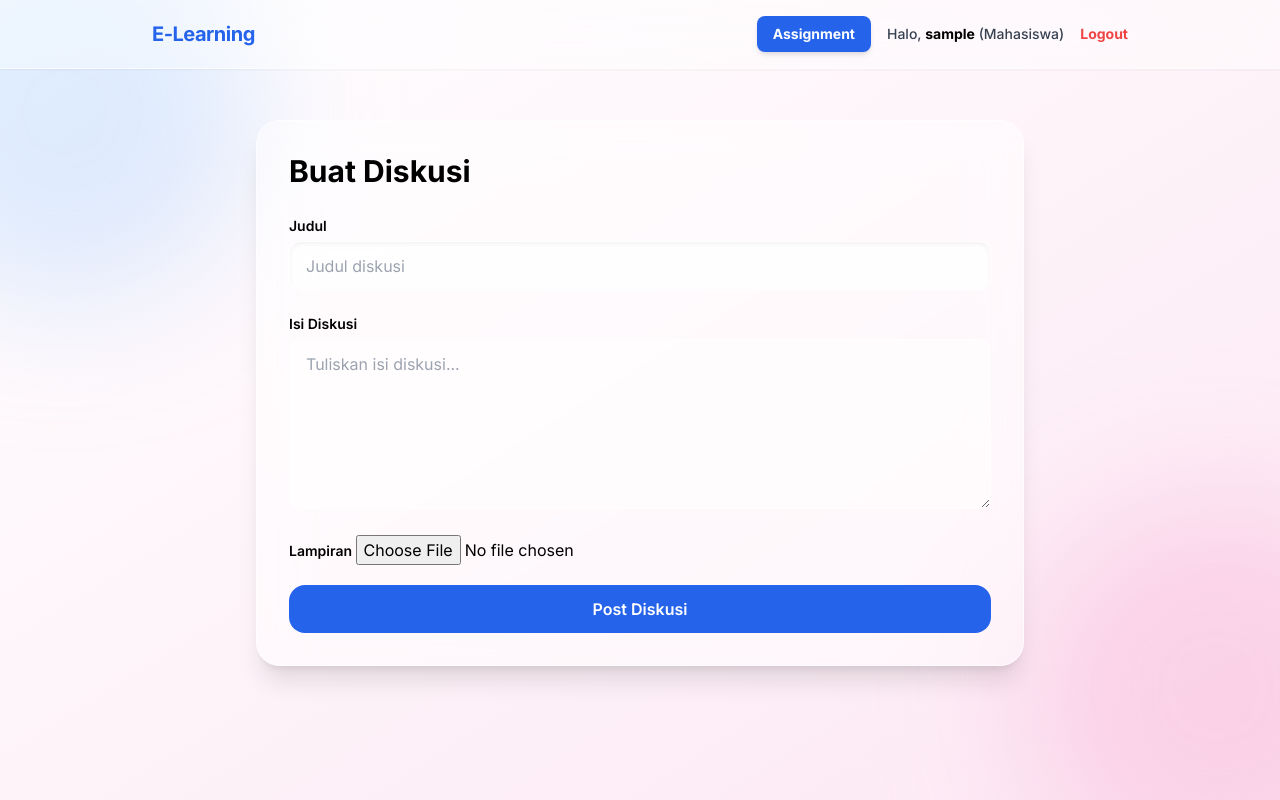
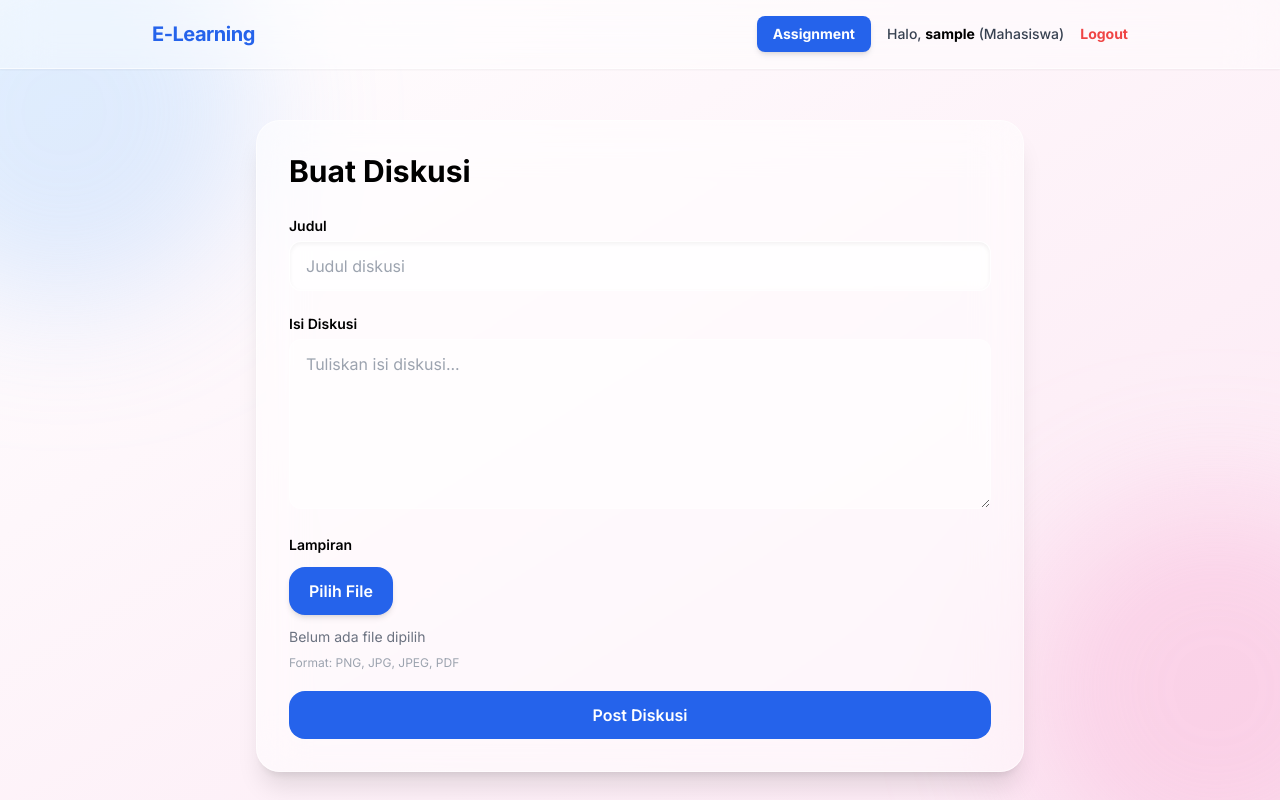
Before and after one commit to nathanaeru/PKPL26_10_PhiLia093, a Django app: page /create/ in a window 1280 px wide. Run offline with Django 5.2, Linux system fonts and the light colour scheme; the visitor is signed in with stand-in values (Sample User, id 1); some libraries are stand-ins or nearby versions.

Commit message:
feat: add discussion forum feature with replies and attachments

```diff
--- a/elearning/urls.py
+++ b/elearning/urls.py
@@ -27,3 +27,4 @@ urlpatterns = [
     path("assignment/", include("assignment.urls")),
     path("", include("forum.urls")),
 ]
+urlpatterns += static(settings.MEDIA_URL, document_root=settings.MEDIA_ROOT)
--- a/forum/forms.py
+++ b/forum/forms.py
@@ -18,4 +18,9 @@ class PostForm(forms.ModelForm):
                 "placeholder": "Tuliskan isi diskusi...",
                 "class": "w-full px-4 py-3 mt-1 text-black bg-white/50 border border-white/40 rounded-xl"
             }),
+
+            "attachment": forms.ClearableFileInput(attrs={
+                "class": "hidden",
+                "id": "attachment"
+            }),
         }
--- a/forum/models.py
+++ b/forum/models.py
@@ -51,7 +51,7 @@ class Post(models.Model):
         if user.role == "mahasiswa":
             return now <= self.created_at + timedelta(minutes=15)
 
-        if user.role in ["dosen", "asdos"]:
+        if user.role in ["dosen", "asisten_dosen"]:
             return now <= self.created_at + timedelta(minutes=30)
 
         return False
--- a/templates/forum/create.html
+++ b/templates/forum/create.html
@@ -30,12 +30,40 @@ Buat Diskusi
       {{ form.content }}
     </div>
 
-    <div>
-      <label class="text-sm font-semibold">
-        Lampiran
-      </label>
-      {{ form.attachment }}
+    <div class="mb-6">
+        <label class="block text-sm font-semibold text-black mb-3">
+            Lampiran
+        </label>
+
+        <label for="attachment"
+            class="inline-flex items-center gap-2 px-5 py-3 rounded-2xl bg-blue-600 text-white font-semibold cursor-pointer hover:bg-blue-700 transition shadow-md">
+
+            Pilih File
+        </label>
+
+        {{ form.attachment }}
+
+        <p id="file-name" class="mt-3 text-sm text-gray-500">
+            Belum ada file dipilih
+        </p>
+
+        <p class="mt-2 text-xs text-gray-400">
+            Format: PNG, JPG, JPEG, PDF
+        </p>
     </div>
+
+<script>
+  const attachmentInput = document.getElementById("attachment");
+  const fileName = document.getElementById("file-name");
+
+  attachmentInput.addEventListener("change", function () {
+    if (this.files.length > 0) {
+      fileName.textContent = this.files[0].name;
+    } else {
+      fileName.textContent = "Belum ada file dipilih";
+    }
+  });
+</script>
 
     <button type="submit"
       class="w-full bg-blue-600 text-white py-3 rounded-2xl font-semibold hover:bg-blue-700 transition">
```
Also changed, not shown: templates/forum/landing.html (+17 -9 lines).
